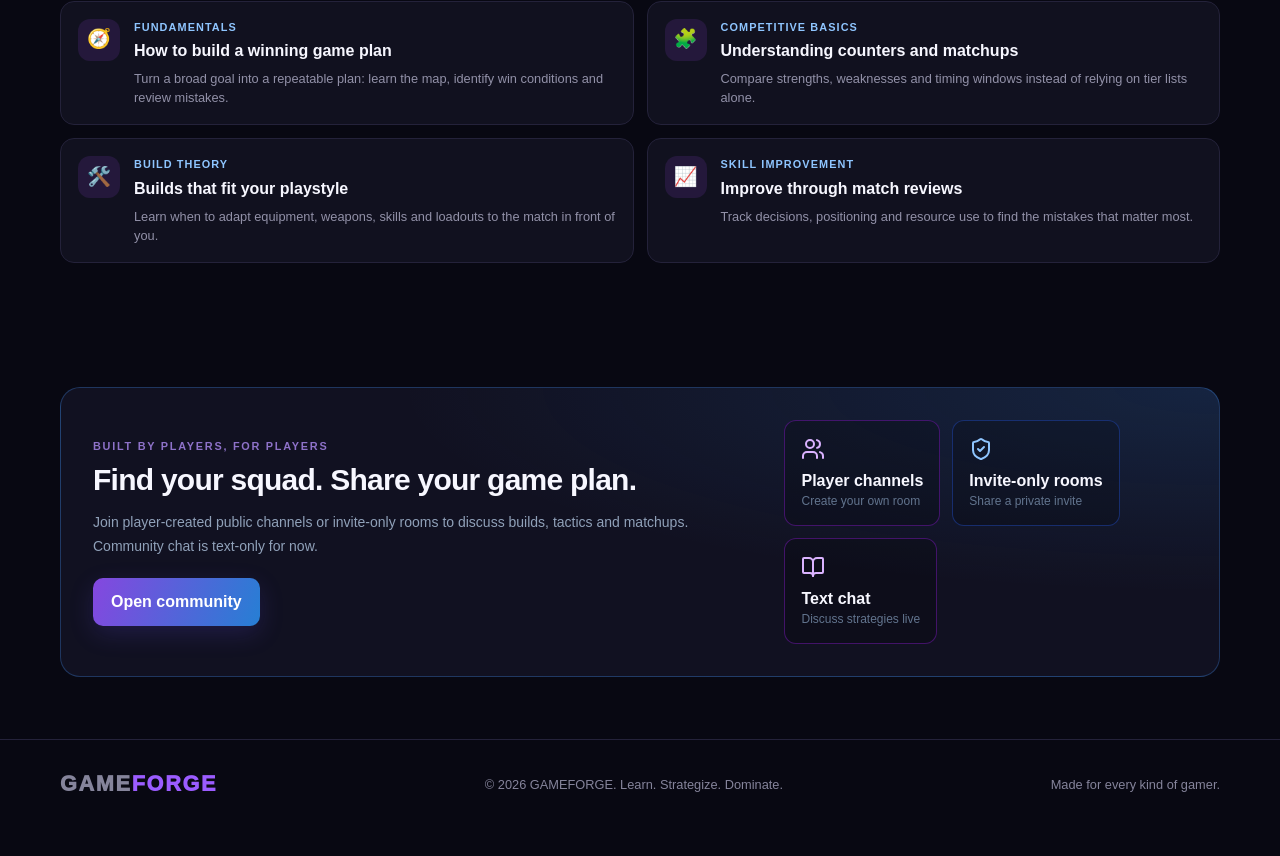
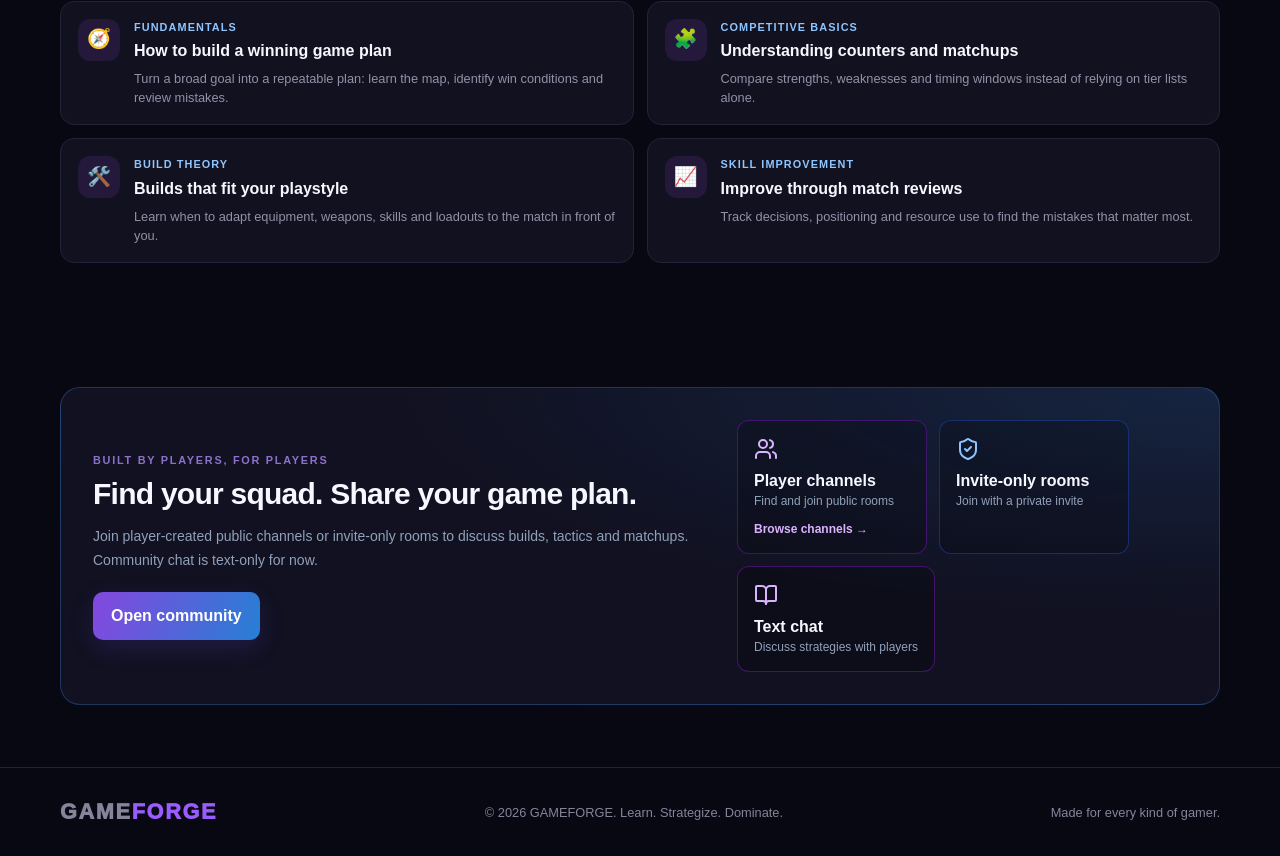
Before and after one commit to sandhuanuraj2-cloud/gameforge, a Next.js app in the folder gameforge/: page / in a window 1280 px wide. Shown: the part 2888-3744 px from the top of the page. Before the commit the page ends 3716 px from the top, so only its background shows below. Built offline with nearby package versions, Linux system fonts and the light colour scheme.

Commit message:
Make player channels a community discovery link

```diff
--- a/gameforge/app/page.tsx
+++ b/gameforge/app/page.tsx
@@ -149,9 +149,22 @@ export default function Home() {
               <a href="/community" className="primary-btn mt-5 inline-flex">Open community</a>
             </div>
             <div className="flex flex-wrap gap-3">
-              <div className="rounded-xl border border-purple-900/70 bg-black/20 p-4"><Users className="mb-2 text-purple-300"/><div className="font-bold">Player channels</div><div className="text-xs text-slate-500">Create your own room</div></div>
-              <div className="rounded-xl border border-blue-900/70 bg-black/20 p-4"><ShieldCheck className="mb-2 text-blue-300"/><div className="font-bold">Invite-only rooms</div><div className="text-xs text-slate-500">Share a private invite</div></div>
-              <div className="rounded-xl border border-purple-900/70 bg-black/20 p-4"><BookOpen className="mb-2 text-purple-300"/><div className="font-bold">Text chat</div><div className="text-xs text-slate-500">Discuss strategies live</div></div>
+              <Link href="/community" aria-label="Find and join player channels" className="block min-w-[190px] rounded-xl border border-purple-900/70 bg-black/20 p-4 transition hover:border-purple-400 hover:bg-purple-500/10 focus:outline-none focus:ring-2 focus:ring-purple-400">
+                <Users className="mb-2 text-purple-300"/>
+                <div className="font-bold">Player channels</div>
+                <div className="text-xs text-slate-400">Find and join public rooms</div>
+                <div className="mt-3 text-xs font-bold text-purple-300">Browse channels →</div>
+              </Link>
+              <Link href="/community" aria-label="Open invite-only rooms" className="block min-w-[190px] rounded-xl border border-blue-900/70 bg-black/20 p-4 transition hover:border-blue-400 hover:bg-blue-500/10 focus:outline-none focus:ring-2 focus:ring-blue-400">
+                <ShieldCheck className="mb-2 text-blue-300"/>
+                <div className="font-bold">Invite-only rooms</div>
+                <div className="text-xs text-slate-400">Join with a private invite</div>
+              </Link>
+              <Link href="/community" aria-label="Open community text chat" className="block min-w-[190px] rounded-xl border border-purple-900/70 bg-black/20 p-4 transition hover:border-purple-400 hover:bg-purple-500/10 focus:outline-none focus:ring-2 focus:ring-purple-400">
+                <BookOpen className="mb-2 text-purple-300"/>
+                <div className="font-bold">Text chat</div>
+                <div className="text-xs text-slate-400">Discuss strategies with players</div>
+              </Link>
             </div>
           </div>
         </div>
```
